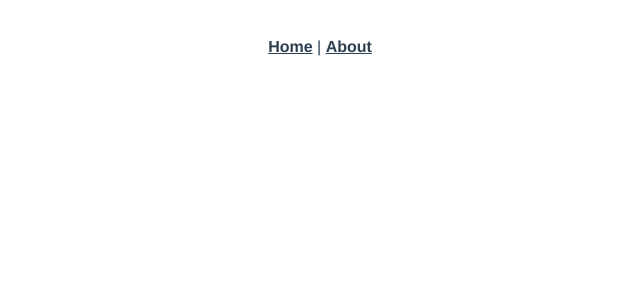
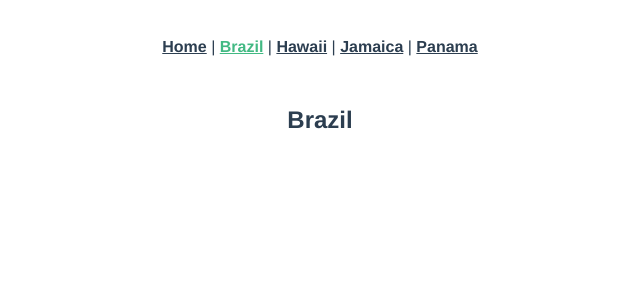
Before and after one commit to hardiksf/vue-router-travel, a Vue app in the folder travel/: page /#/brazil in a window 1280 px wide. Shown: the top 300 px of the page, without its empty margins (320-960 px from the left). Built offline with nearby package versions, Linux system fonts and the light colour scheme.

Commit message:
Adds routes

```diff
--- a/travel/src/App.vue
+++ b/travel/src/App.vue
@@ -2,7 +2,11 @@
   <div id="app">
     <div id="nav">
       <router-link to="/">Home</router-link> |
-      <router-link to="/about">About</router-link>
+
+      <router-link to="/brazil">Brazil</router-link> |
+      <router-link to="/hawaii">Hawaii</router-link> |
+      <router-link to="/jamaica">Jamaica</router-link> |
+      <router-link to="/panama">Panama</router-link>
     </div>
     <router-view/>
   </div>
--- a/travel/src/router/index.js
+++ b/travel/src/router/index.js
@@ -1,6 +1,11 @@
 import Vue from 'vue';
 import VueRouter from 'vue-router';
 import Home from '../views/Home.vue';
+
+import Brazil from '../views/Brazil.vue';
+import Hawaii from '../views/Hawaii.vue';
+import Jamaica from '../views/Jamaica.vue';
+import Panama from '../views/Panama.vue';
 
 Vue.use(VueRouter);
 
@@ -18,6 +23,31 @@
     // which is lazy-loaded when the route is visited.
     component: () => import(/* webpackChunkName: "about" */ '../views/About.vue'),
   },
+  {
+    path: '/brazil',
+    name: 'Brazil',
+    component: Brazil,
+  },
+  {
+    path: '/hawaii',
+    name: 'Hawaii',
+    component: Hawaii,
+  },
+  {
+    path: '/jamaica',
+    name: 'Jamaica',
+    component: Jamaica,
+  },
+  {
+    path: '/jamaica',
+    name: 'Jamaica',
+    component: Jamaica,
+  },
+  {
+    path: '/panama',
+    name: 'Panama',
+    component: Panama,
+  },
 ];
 
 const router = new VueRouter({
--- /dev/null
+++ b/travel/src/views/Brazil.vue
@@ -0,0 +1,5 @@
+<template>
+  <div>
+    <h2>Brazil</h2>
+  </div>
+</template>
--- /dev/null
+++ b/travel/src/views/Hawaii.vue
@@ -0,0 +1,5 @@
+<template>
+  <div>
+    <h2>Hawaii</h2>
+  </div>
+</template>
--- /dev/null
+++ b/travel/src/views/Jamaica.vue
@@ -0,0 +1,5 @@
+<template>
+  <div>
+    <h2>Jamaica</h2>
+  </div>
+</template>
--- /dev/null
+++ b/travel/src/views/Panama.vue
@@ -0,0 +1,5 @@
+<template>
+  <div>
+    <h2>Brazil</h2>
+  </div>
+</template>
```
